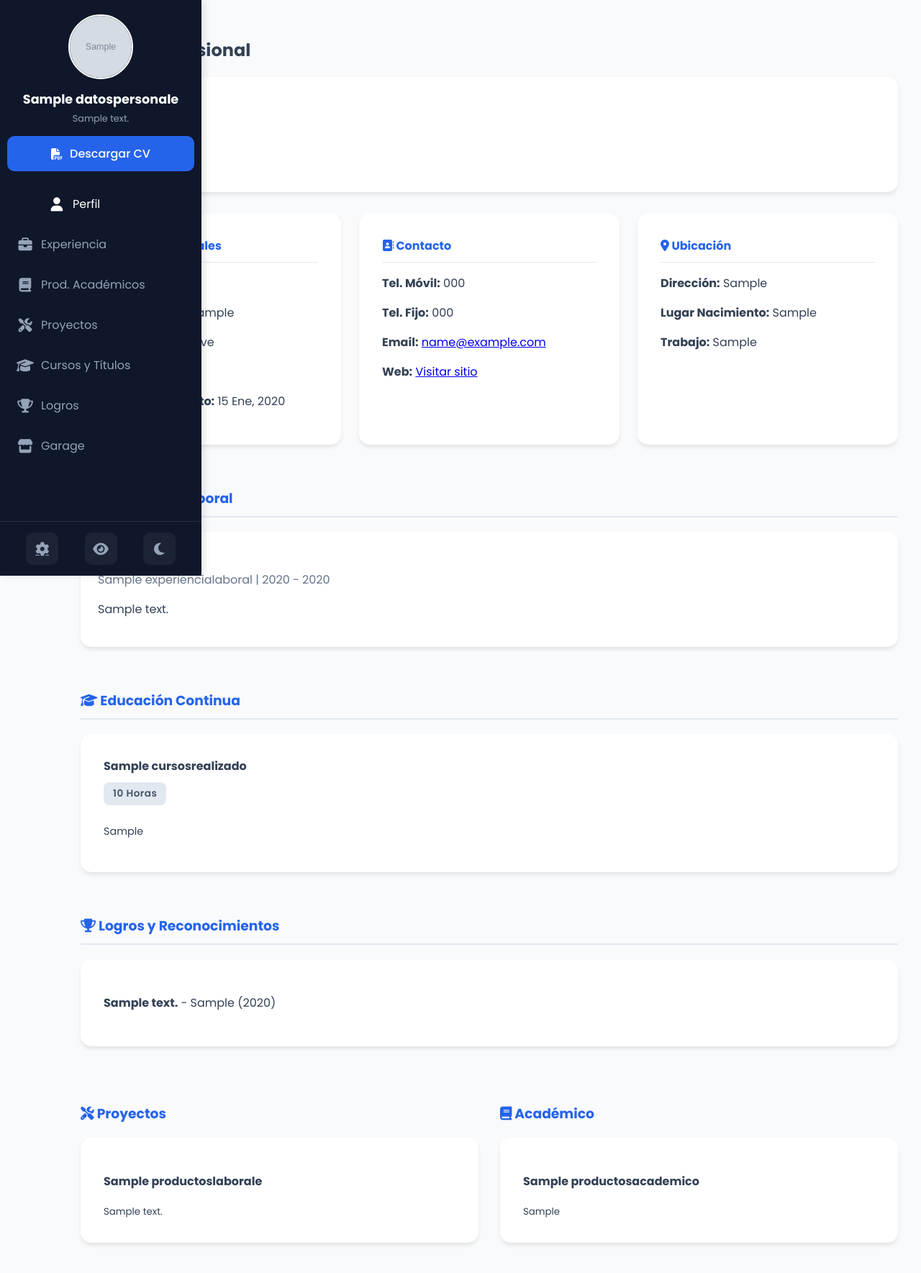
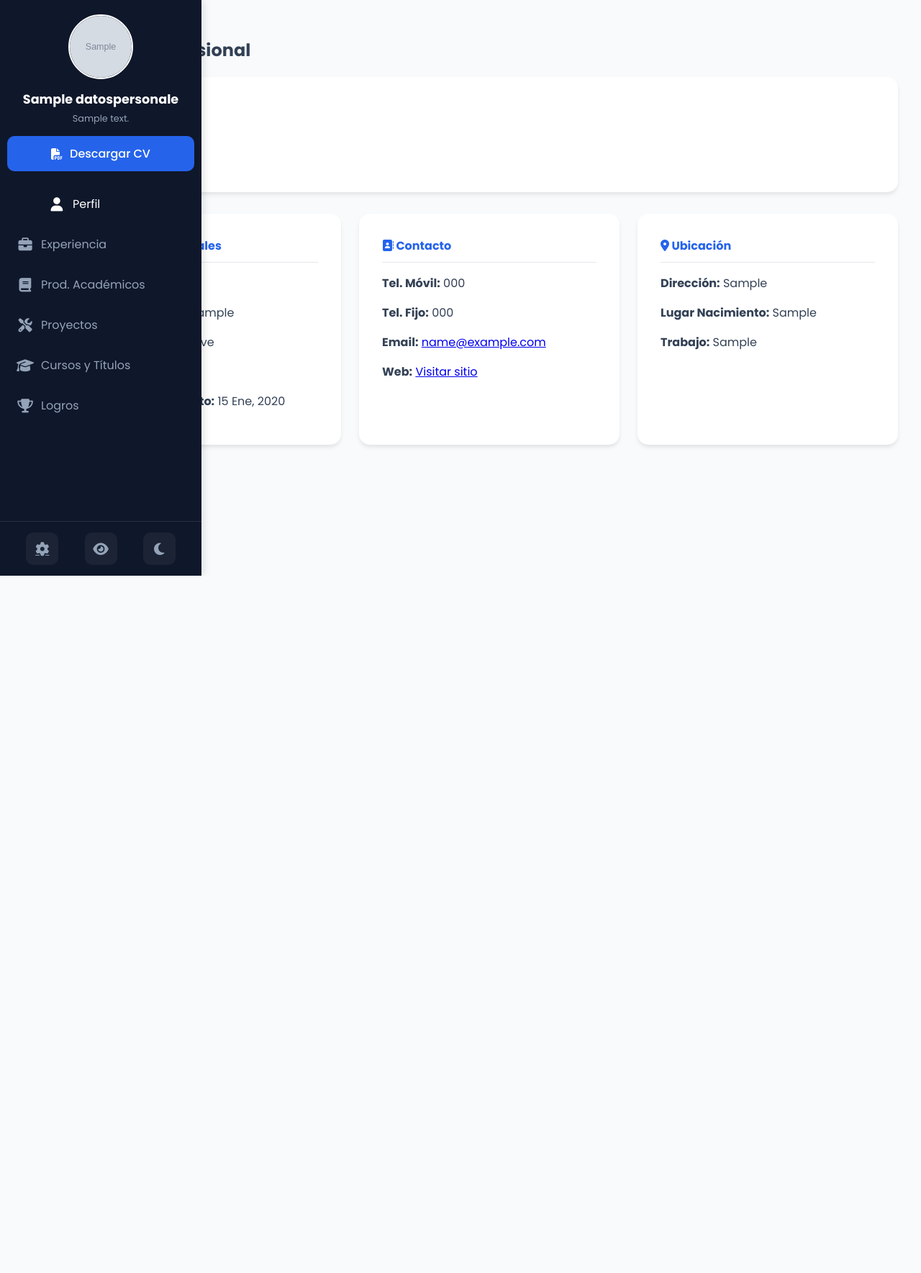
Before and after one commit to alanalava/HOJADEVIDA_ALAN, a Django app: page / in a window 1280 px wide. Shown: the whole page at 72% size. After the commit the page ends 800 px from the top, so only its background shows below. Run offline with Django 5.2, Linux system fonts and the light colour scheme; tables that the repository leaves empty hold one stand-in row (values such as "Sample post"); grey boxes marked "Sample" are stand-in pictures.

```diff
--- a/Perfil/templates/base.html
+++ b/Perfil/templates/base.html
@@ -64,8 +64,7 @@
             display: none; /* Se oculta normalmente */
             opacity: 0; transition: opacity 0.3s ease;
         }
-
-        /* CLASE MÁGICA: Cuando el sidebar tiene la clase 'edit-mode', mostramos los switches */
+        /* CLASE MÁGICA: Cuando el sidebar tiene 'edit-mode', mostramos los switches */
         aside.edit-mode .toggle-switch { display: inline-block; opacity: 1; }
 
         .toggle-switch input { opacity: 0; width: 0; height: 0; }
@@ -74,14 +73,16 @@
         input:checked + .slider { background-color: var(--primary); }
         input:checked + .slider:before { transform: translateX(16px); }
 
-        .nav-link { flex-grow: 1; display: flex; align-items: center; padding: 8px; color: #94a3b8; text-decoration: none; border-radius: 5px; }
+        .nav-link { flex-grow: 1; display: flex; align-items: center; padding: 8px; color: #94a3b8; text-decoration: none; border-radius: 5px; transition: opacity 0.3s; }
         .nav-link:hover, .nav-link.active { color: white; }
+
+        /* CLASE PARA OCULTAR EL LINK CUANDO EL CHECK ESTÁ OFF */
+        .nav-link.hidden-link { display: none !important; }
+
         .nav-icon { font-size: 1.2rem; min-width: 24px; text-align: center; }
 
         .footer-btn { background: rgba(255,255,255,0.05); border: none; color: #94a3b8; width: 45px; height: 45px; border-radius: 10px; cursor: pointer; display: flex; align-items: center; justify-content: center; transition: 0.2s; font-size: 1.2rem; }
         .footer-btn:hover { background: rgba(255,255,255,0.2); color: white; transform: scale(1.1); }
-
-        /* BOTÓN ACTIVO (Para el ojito) */
         .footer-btn.active { background: var(--primary); color: white; box-shadow: 0 0 10px rgba(37, 99, 235, 0.5); }
 
         main { margin-left: var(--sidebar-width-closed); padding: 2rem; transition: margin-left 0.3s; }
@@ -139,7 +140,7 @@
 
                 <div class="menu-item-container">
                     <label class="toggle-switch">
-                        <input type="checkbox" name="inc_exp" checked onchange="toggleSection('sec-experiencia')">
+                        <input type="checkbox" name="inc_exp" checked onchange="toggleMenuLink(this)">
                         <span class="slider"></span>
                     </label>
                     <a href="{% url 'experiencia' %}" class="nav-link {% if 'experiencia' in request.path %}active{% endif %}">
@@ -149,7 +150,7 @@
 
                 <div class="menu-item-container">
                     <label class="toggle-switch">
-                        <input type="checkbox" name="inc_acad" checked onchange="toggleSection('sec-academicos')">
+                        <input type="checkbox" name="inc_acad" checked onchange="toggleMenuLink(this)">
                         <span class="slider"></span>
                     </label>
                     <a href="{% url 'productos_academicos' %}" class="nav-link {% if 'productos_academicos' in request.path %}active{% endif %}">
@@ -159,7 +160,7 @@
 
                 <div class="menu-item-container">
                     <label class="toggle-switch">
-                        <input type="checkbox" name="inc_lab" checked onchange="toggleSection('sec-proyectos')">
+                        <input type="checkbox" name="inc_lab" checked onchange="toggleMenuLink(this)">
                         <span class="slider"></span>
                     </label>
                     <a href="{% url 'productos_laborales' %}" class="nav-link {% if 'productos_laborales' in request.path %}active{% endif %}">
@@ -169,7 +170,7 @@
 
                 <div class="menu-item-container">
                     <label class="toggle-switch">
-                        <input type="checkbox" name="inc_cur" checked onchange="toggleSection('sec-cursos')">
+                        <input type="checkbox" name="inc_cur" checked onchange="toggleMenuLink(this)">
                         <span class="slider"></span>
                     </label>
                     <a href="{% url 'cursos' %}" class="nav-link {% if 'cursos' in request.path %}active{% endif %}">
@@ -179,7 +180,7 @@
 
                 <div class="menu-item-container">
                     <label class="toggle-switch">
-                        <input type="checkbox" name="inc_rec" checked onchange="toggleSection('sec-reconocimientos')">
+                        <input type="checkbox" name="inc_rec" checked onchange="toggleMenuLink(this)">
                         <span class="slider"></span>
                     </label>
                     <a href="{% url 'reconocimientos' %}" class="nav-link {% if 'reconocimientos' in request.path %}active{% endif %}">
@@ -189,7 +190,7 @@
 
                 <div class="menu-item-container">
                     <label class="toggle-switch">
-                        <input type="checkbox" name="inc_gar" onchange="toggleSection('sec-garage')">
+                        <input type="checkbox" name="inc_gar" onchange="toggleMenuLink(this)">
                         <span class="slider"></span>
                     </label>
                     <a href="{% url 'garage' %}" class="nav-link {% if 'garage' in request.path %}active{% endif %}">
@@ -203,7 +204,7 @@
                     <i class="fas fa-cog"></i>
                 </a>
 
-                <button type="button" id="toggle-edit-mode" class="footer-btn" title="Configurar Vista">
+                <button type="button" id="toggle-edit-mode" class="footer-btn" title="Configurar Menú">
                     <i class="fas fa-eye"></i>
                 </button>
 
@@ -220,50 +221,46 @@
     </main>
 
     <script>
-        // 1. LOGICA DEL BOTÓN OJITO (CONFIGURACIÓN)
+        // 1. ACTIVAR MODO EDICIÓN (OJITO)
         const eyeBtn = document.getElementById('toggle-edit-mode');
         const sidebar = document.getElementById('main-sidebar');
 
         eyeBtn.addEventListener('click', function(e) {
             e.preventDefault();
-            // Alternar clase 'edit-mode' en el sidebar
             sidebar.classList.toggle('edit-mode');
-            // Alternar estado visual del botón (azul activo)
             eyeBtn.classList.toggle('active');
         });
 
-        // 2. LOGICA PARA OCULTAR/MOSTRAR SECCIONES EN HOME.HTML
-        function toggleSection(id) {
-            const section = document.getElementById(id);
-            if(section) {
-                // Si el checkbox está checkeado, mostramos. Si no, ocultamos.
-                const chk = document.querySelector(`input[onchange="toggleSection('${id}')"]`);
-                if(chk && chk.checked) {
-                    section.style.display = 'block';
+        // 2. LOGICA PARA OCULTAR EL ENLACE DEL MENÚ
+        function toggleMenuLink(checkbox) {
+            // Buscamos el hermano 'a' (el enlace) que está al lado del label
+            const container = checkbox.closest('.menu-item-container');
+            const link = container.querySelector('a.nav-link');
+
+            if(link) {
+                if(checkbox.checked) {
+                    link.classList.remove('hidden-link'); // Mostrar
                 } else {
-                    section.style.display = 'none';
+                    link.classList.add('hidden-link'); // Ocultar
                 }
             }
         }
 
-        // 3. PERSISTENCIA (GUARDAR ESTADO)
+        // 3. PERSISTENCIA Y CARGA INICIAL
         const checkboxes = document.querySelectorAll('input[type="checkbox"]');
 
-        // Al cargar página
         document.addEventListener('DOMContentLoaded', () => {
             checkboxes.forEach(chk => {
                 const saved = localStorage.getItem('chk_' + chk.name);
                 if (saved !== null) {
                     chk.checked = (saved === 'true');
                 }
-                // Ejecutar la función para ocultar/mostrar inmediatamente al cargar
-                // Extraemos el ID del onchange string: toggleSection('sec-algo')
-                const match = chk.getAttribute('onchange').match(/'([^']+)'/);
-                if(match) toggleSection(match[1]);
+                // Aplicar visibilidad inicial
+                toggleMenuLink(chk);
             });
         });
 
-        // Al cambiar checkbox
+        // Guardar cambios en memoria
         checkboxes.forEach(chk => {
             chk.addEventListener('change', () => {
                 localStorage.setItem('chk_' + chk.name, chk.checked);
--- a/Perfil/templates/home.html
+++ b/Perfil/templates/home.html
@@ -10,7 +10,8 @@
         </p>
     </div>
 
-    <div style="display: grid; grid-template-columns: repeat(auto-fit, minmax(280px, 1fr)); gap: 25px; margin-bottom: 40px;">
+    <div style="display: grid; grid-template-columns: repeat(auto-fit, minmax(280px, 1fr)); gap: 25px;">
+
         <div class="card">
             <h4 style="margin-top: 0; color: #2563eb; border-bottom: 1px solid #e5e7eb; padding-bottom: 10px; margin-bottom: 15px;">
                 <i class="fas fa-id-card"></i> Datos Personales
@@ -40,87 +41,6 @@
             <p><strong>Lugar Nacimiento:</strong> {{ perfil.lugarnacimiento }}</p>
             {% if perfil.direcciontrabajo %} <p><strong>Trabajo:</strong> {{ perfil.direcciontrabajo }}</p> {% endif %}
         </div>
-    </div>
 
-    <div id="sec-experiencia" style="margin-bottom: 40px;">
-        <h3 style="color: #2563eb; border-bottom: 2px solid #e2e8f0; padding-bottom: 10px; margin-bottom: 20px;">
-            <i class="fas fa-briefcase"></i> Experiencia Laboral
-        </h3>
-        <div style="display: grid; gap: 20px;">
-            {% for exp in resumen_exp %}
-            <div class="card" style="padding: 1.5rem;">
-                <h4 style="margin: 0;">{{ exp.cargodesempenado }}</h4>
-                <p style="color: #64748b; margin: 5px 0;">{{ exp.nombrempresa }} | {{ exp.fechainiciogestion|date:"Y" }} - {% if exp.fechafingestion %}{{ exp.fechafingestion|date:"Y" }}{% else %}Presente{% endif %}</p>
-                <p>{{ exp.descripcionfunciones|truncatechars:150 }}</p>
-            </div>
-            {% empty %}
-            <p class="text-muted">No hay experiencia registrada.</p>
-            {% endfor %}
-        </div>
-    </div>
-
-    <div id="sec-cursos" style="margin-bottom: 40px;">
-        <h3 style="color: #2563eb; border-bottom: 2px solid #e2e8f0; padding-bottom: 10px; margin-bottom: 20px;">
-            <i class="fas fa-graduation-cap"></i> Educación Continua
-        </h3>
-        <div style="display: grid; gap: 20px; grid-template-columns: repeat(auto-fit, minmax(300px, 1fr));">
-            {% for curso in resumen_cursos %}
-            <div class="card">
-                <h4 style="margin: 0 0 10px 0;">{{ curso.nombrecurso }}</h4>
-                <span class="tag-category">{{ curso.totalhoras }} Horas</span>
-                <p style="font-size: 0.9rem;">{{ curso.entidadpatrocinadora }}</p>
-            </div>
-            {% endfor %}
-        </div>
-    </div>
-
-    <div id="sec-garage" style="margin-bottom: 40px;">
-        <h3 style="color: #2563eb; border-bottom: 2px solid #e2e8f0; padding-bottom: 10px; margin-bottom: 20px;">
-            <i class="fas fa-store"></i> Venta de Garage
-        </h3>
-        <div style="display: grid; grid-template-columns: repeat(auto-fill, minmax(200px, 1fr)); gap: 20px;">
-            {% for venta in resumen_garage %}
-            <div class="card" style="border-left: 4px solid {% if venta.estadoproducto == 'Bueno' %}#10b981{% else %}#f59e0b{% endif %};">
-                <h5 style="margin: 0 0 10px 0;">{{ venta.nombreproducto }}</h5>
-                <p style="font-weight: bold; color: {% if venta.estadoproducto == 'Bueno' %}#10b981{% else %}#f59e0b{% endif %};">${{ venta.valordelbien }}</p>
-                <small>{{ venta.estadoproducto }}</small>
-            </div>
-            {% endfor %}
-        </div>
-    </div>
-
-    <div id="sec-reconocimientos" style="margin-bottom: 40px;">
-        <h3 style="color: #2563eb; border-bottom: 2px solid #e2e8f0; padding-bottom: 10px; margin-bottom: 20px;">
-            <i class="fas fa-trophy"></i> Logros y Reconocimientos
-        </h3>
-        <div style="display: grid; gap: 15px;">
-            {% for rec in resumen_rec %}
-            <div class="card">
-                <p><strong>{{ rec.descripcionreconocimiento }}</strong> - {{ rec.entidadpatrocinadora }} ({{ rec.fechareconocimiento|date:"Y" }})</p>
-            </div>
-            {% endfor %}
-        </div>
-    </div>
-
-    <div style="display: grid; grid-template-columns: repeat(auto-fit, minmax(300px, 1fr)); gap: 30px;">
-        <div id="sec-proyectos">
-            <h3 style="color: #2563eb;"><i class="fas fa-tools"></i> Proyectos</h3>
-            {% for proy in resumen_lab %}
-            <div class="card" style="margin-bottom: 10px;">
-                <p><strong>{{ proy.nombreproducto }}</strong></p>
-                <small>{{ proy.descripcion|truncatechars:50 }}</small>
-            </div>
-            {% endfor %}
-        </div>
-
-        <div id="sec-academicos">
-            <h3 style="color: #2563eb;"><i class="fas fa-book"></i> Académico</h3>
-            {% for acad in resumen_acad %}
-            <div class="card" style="margin-bottom: 10px;">
-                <p><strong>{{ acad.nombrerecurso }}</strong></p>
-                <small>{{ acad.clasificador }}</small>
-            </div>
-            {% endfor %}
-        </div>
     </div>
 {% endblock %}
```
